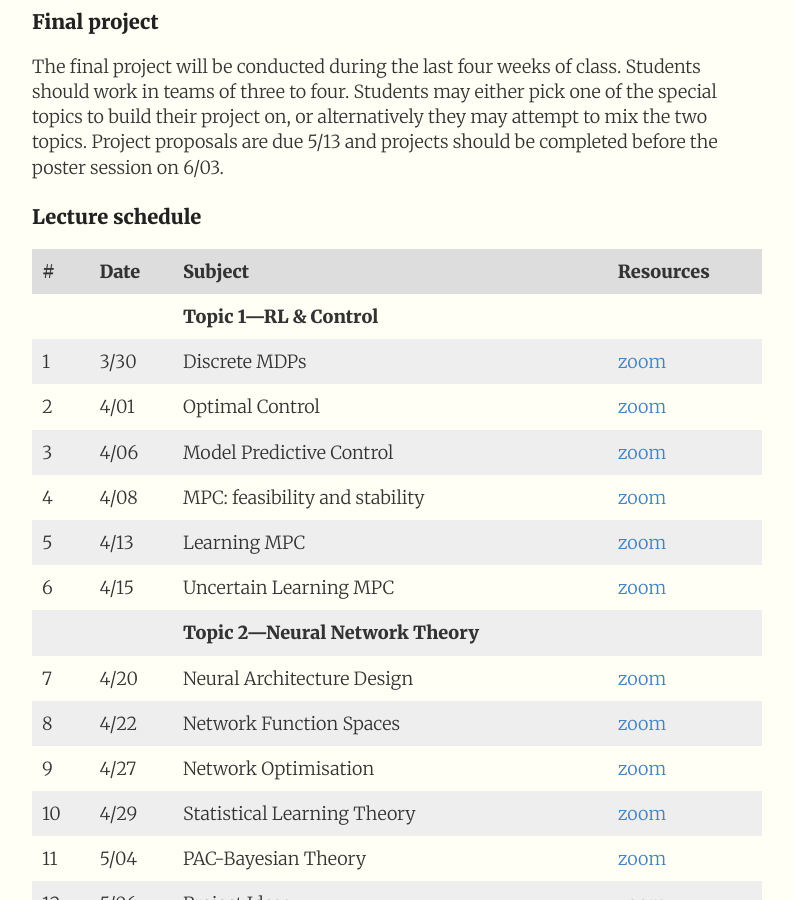
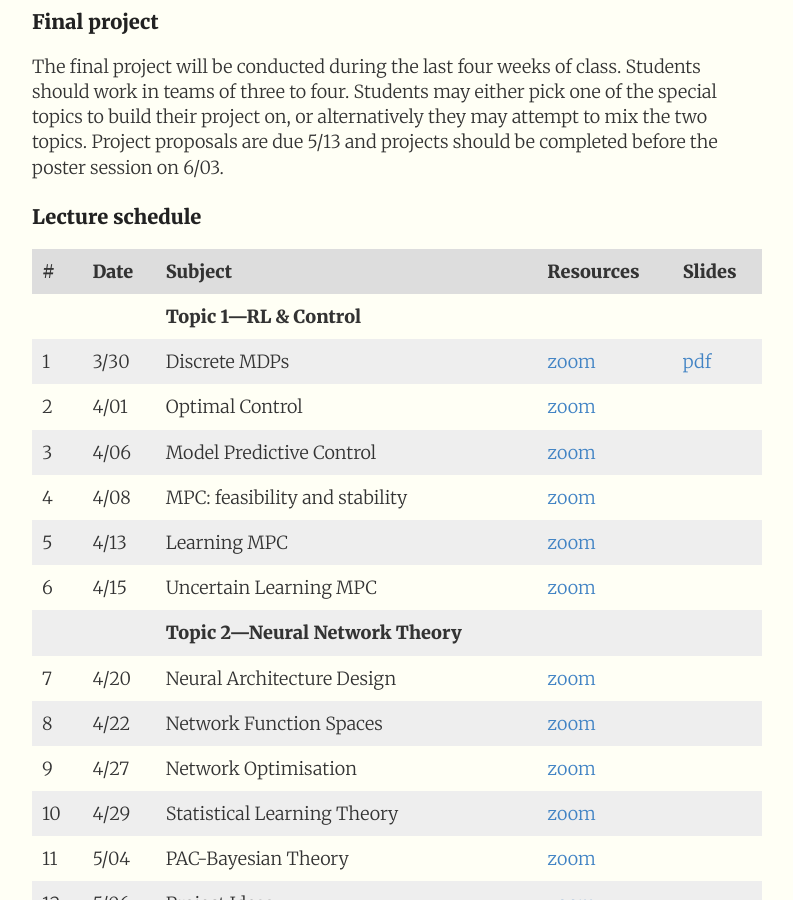
Before and after one commit to 1five9/1five9.github.io, a Jekyll site: the page built from index.md, in a window 1280 px wide and 900 px high, scrolled down 1964 px. Shown: the whole window, without its empty margins (243-1036 px from the left). Built offline with Jekyll 4.4.1, drawn with Linux system fonts in a browser that asks for light colours.

Commit message:
slide set lecture 1

```diff
--- a/index.md
+++ b/index.md
@@ -70,31 +70,31 @@ The final project will be conducted during the last four weeks of class. Student
 
 ### Lecture schedule
 
-| #  | Date      | Subject	  	  	  	  	  	        | Resources              |
-| -- | --------- | -------------------------------------- | ---------------------- |
+| #  | Date      | Subject	  	  	  	  	  	        | Resources              | Slides |
+| -- | --------- | -------------------------------------- | ---------------------- | ---------------------- |
 |    |           | **Topic 1—RL & Control**              |  |
-| 1  | 3/30      | Discrete MDPs        	    	      | [zoom](https://caltech.zoom.us/j/83968752246) |
-| 2  | 4/01      | Optimal Control       	              | [zoom](https://caltech.zoom.us/j/83968752246) |
-| 3  | 4/06      | Model Predictive Control               | [zoom](https://caltech.zoom.us/j/83968752246) |
-| 4  | 4/08      | MPC: feasibility and stability         | [zoom](https://caltech.zoom.us/j/83968752246) |
-| 5  | 4/13      | Learning MPC 				          | [zoom](https://caltech.zoom.us/j/83968752246) |
-| 6  | 4/15      | Uncertain Learning MPC    	          | [zoom](https://caltech.zoom.us/j/83968752246) |
-|    |           | **Topic 2—Neural Network Theory**     |  |
-| 7  | 4/20      | Neural Architecture Design	          | [zoom](https://caltech.zoom.us/j/83968752246) |
-| 8  | 4/22      | Network Function Spaces	              | [zoom](https://caltech.zoom.us/j/83968752246) |
-| 9  | 4/27      | Network Optimisation	                  | [zoom](https://caltech.zoom.us/j/83968752246) |
-| 10 | 4/29      | Statistical Learning Theory	          | [zoom](https://caltech.zoom.us/j/83968752246) |
-| 11 | 5/04      | PAC-Bayesian Theory                    | [zoom](https://caltech.zoom.us/j/83968752246) |
-| 12 | 5/06      | Project Ideas                          | [zoom](https://caltech.zoom.us/j/83968752246) |
-|    |           | **Final Project & Guest Lectures**     |  |
-| 13 | 5/11      | TBD	            				      |  |
-| 14 | 5/13      | TBD	            				      |  |
-| 15 | 5/18      | TBD	            				      |  |
-| 16 | 5/20      | TBD	            				      |  |
-| 17 | 5/25      | TBD	            				      |  |
-| 18 | 5/27      | TBD	            				      |  |
-| 19 | 6/01      | TBD	            				      |  |
-| 20 | 6/03      | Poster session	             	      |  |
+| 1  | 3/30      | Discrete MDPs        	    	      | [zoom](https://caltech.zoom.us/j/83968752246) | [pdf](https://github.com/1five9/1five9.github.io/raw/slides/control/Lecture_1_MDPs.pdf) |
+| 2  | 4/01      | Optimal Control       	              | [zoom](https://caltech.zoom.us/j/83968752246) | |
+| 3  | 4/06      | Model Predictive Control               | [zoom](https://caltech.zoom.us/j/83968752246) | |
+| 4  | 4/08      | MPC: feasibility and stability         | [zoom](https://caltech.zoom.us/j/83968752246) | |
+| 5  | 4/13      | Learning MPC 				          | [zoom](https://caltech.zoom.us/j/83968752246) | |
+| 6  | 4/15      | Uncertain Learning MPC    	          | [zoom](https://caltech.zoom.us/j/83968752246) | |
+|    |           | **Topic 2—Neural Network Theory**     |  | |
+| 7  | 4/20      | Neural Architecture Design	          | [zoom](https://caltech.zoom.us/j/83968752246) | |
+| 8  | 4/22      | Network Function Spaces	              | [zoom](https://caltech.zoom.us/j/83968752246) | |
+| 9  | 4/27      | Network Optimisation	                  | [zoom](https://caltech.zoom.us/j/83968752246) | |
+| 10 | 4/29      | Statistical Learning Theory	          | [zoom](https://caltech.zoom.us/j/83968752246) | |
+| 11 | 5/04      | PAC-Bayesian Theory                    | [zoom](https://caltech.zoom.us/j/83968752246) | |
+| 12 | 5/06      | Project Ideas                          | [zoom](https://caltech.zoom.us/j/83968752246) | |
+|    |           | **Final Project & Guest Lectures**     |  | |
+| 13 | 5/11      | TBD	            				      |  | |
+| 14 | 5/13      | TBD	            				      |  | |
+| 15 | 5/18      | TBD	            				      |  | |
+| 16 | 5/20      | TBD	            				      |  | |
+| 17 | 5/25      | TBD	            				      |  | |
+| 18 | 5/27      | TBD	            				      |  | |
+| 19 | 6/01      | TBD	            				      |  | |
+| 20 | 6/03      | Poster session	             	      |  | |
 
 ### Acknowledgements
 - The Jekyll theme is modified from [Jekyll Now](https://github.com/barryclark/jekyll-now).
```
